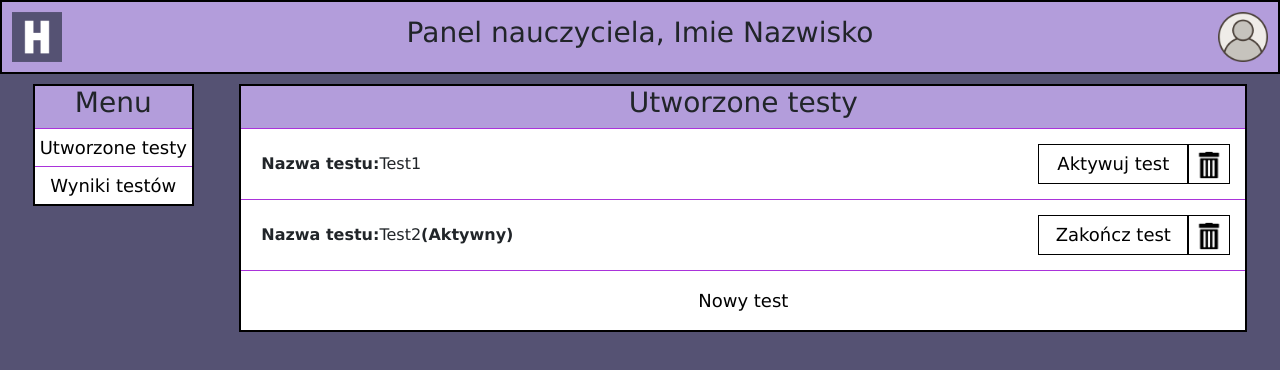
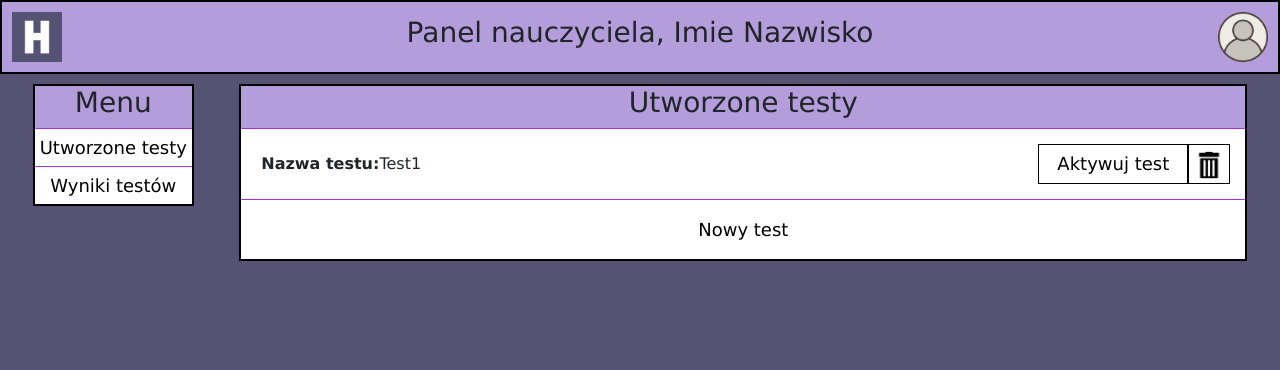
Before and after one commit to qushishu/szybki-test, a React (Create React App) app in the folder my-app/: page /teacher-panel/1 in a window 1280 px wide. Shown: the top 370 px of the page. Built offline with nearby package versions, Linux system fonts and the light colour scheme; no server answers.

Commit message:
added test closing

```diff
--- a/my-app/src/API.ts
+++ b/my-app/src/API.ts
@@ -12,8 +12,9 @@ export type Token = {
 export type Test = {
     id: number;
     nazwa: string;
-    isActive: boolean;
+    czyAktywny: boolean;
     token:string;
+    dataZakonczenia:Date
 }
 
 
@@ -91,8 +92,8 @@ export const getQuizAnswers = async (pytanieId: number) => {
 export const getTests = async () => {
     const endpoint = 'http://localhost:8080/testy';
     const data = await (await fetch(endpoint)).json();
-    const testy: Token[] = data;
-    return testy;
+    //const testy: Token[] = data;
+    return data;
 }
 
 export const getTeacherTests = async (teacherId:number) => {
--- a/my-app/src/components/TeacherPanel/CreatedTests.tsx
+++ b/my-app/src/components/TeacherPanel/CreatedTests.tsx
@@ -8,7 +8,7 @@ import TestCreatingTP from "./TestCreating";
 import ActivateTest from "./ActivateTest";
 
 const CreatedTests:React.FC<TeacherPanelData> = (tpData) =>{
-    const [tests,setTests] = useState<Test[]>([{nazwa:"Test1",isActive:false,id:0,token:"as"},{nazwa:"Test2",isActive:true,id:0,token:"fds"}]);
+    const [tests,setTests] = useState<Test[]>([{nazwa:"Test1",czyAktywny:false,id:0,token:"as",dataZakonczenia:new Date()}]);
 
     useEffect(() => {
         (async () => {
@@ -26,13 +26,33 @@ const CreatedTests:React.FC<TeacherPanelData> = (tpData) =>{
         tpData.loadedPageContent(<ActivateTest tpData={tpData} test={test}/>);
     }
 
-    function closeTest(test:Test){
+    const closeTest= async(test:Test)=>{
         //TODO: close test
-        alert("TODO: close test. "+test.nazwa)
+            let date=new Date()
+            const testPost = {
+                "id": test.id,
+                "nauczycielId": tpData.teacherId,
+                "token": test.token,
+                "nazwa": test.nazwa,
+                "dataUruchomienia": date,
+                "dataZakonczenia": date,
+                "czasTrwania": 0,
+                "czyAktywny": false
+              }
+            const requestOptions = {
+                method: 'PUT',
+                headers: { 'Content-Type': 'application/json' },
+                body: JSON.stringify(testPost)
+              };
+              //console.log(JSON.stringify(pytaniePost));
+              const data = await fetch('http://localhost:8080/testy', requestOptions).then(response => response.json());
+            //TODO switch test to active
+           // test.czyAktywny=false
+           window.location.reload();
     }
 
     function editTest(test:Test){
-        if(test.isActive){
+        if(test.czyAktywny){
             alert("Nie można edytować aktywnego testu.")
         }
         else{
@@ -46,7 +66,7 @@ const CreatedTests:React.FC<TeacherPanelData> = (tpData) =>{
     }
 
     function deleteTest(test:Test){
-        if(test.isActive){
+        if(test.czyAktywny){
             alert("Nie można usunąć aktywnego testu.")
         }
         else{
@@ -62,10 +82,10 @@ const CreatedTests:React.FC<TeacherPanelData> = (tpData) =>{
         <div className='fullWidth flexRow' style={{borderTop:borderColor, padding:"5px", paddingLeft:"20px"}} key={i}>
             <div className="flexRow">
                 <b>Nazwa testu:</b>{test.nazwa}
-                <b>{test.isActive ? "(Aktywny)": ""}</b>
+                <b>{test.czyAktywny ? "(Aktywny)": ""}</b>
             </div>
             <div className='flexRow' style={{justifyContent:"space-around", padding:"10px", height:"60px"}}>
-                <button style={{width:"150px"}} onClick={test.isActive? ()=>closeTest(test) : ()=>activateTest(test)}>{test.isActive? "Zakończ test":"Aktywuj test"}</button>
+                <button style={{width:"150px"}} onClick={test.czyAktywny? ()=> closeTest(test) : ()=>activateTest(test)}>{test.czyAktywny? "Zakończ test":"Aktywuj test"}</button>
                 {/* <button onClick={()=> editTest(test)}><img className="icon" src={editIcon}/></button> */}
                 <button onClick={()=> deleteTest(test)}><img className="icon" src={binIcon}/></button>
             </div>
--- a/my-app/src/components/TeacherPanel/TestsResults.tsx
+++ b/my-app/src/components/TeacherPanel/TestsResults.tsx
@@ -5,7 +5,7 @@ import { useEffect, useState } from "react";
 
 
 const TestsResults:React.FC<TeacherPanelData> = (tpData) => {
-    const [tests,setTests] = useState<Test[]>([{id:0,nazwa:"Test1",isActive:true,token:"aa"}]);
+    const [tests,setTests] = useState<Test[]>([{id:0,nazwa:"Test1",czyAktywny:true,token:"aa",dataZakonczenia:new Date()}]);
 
     useEffect(()=>(
         console.log("TODO get tests with results from db")
--- a/my-app/src/components/TokenLogin.tsx
+++ b/my-app/src/components/TokenLogin.tsx
@@ -1,5 +1,5 @@
 import React, { useState, useRef } from "react";
-import { getTests, Token } from "../API";
+import { getTests, Test, Token } from "../API";
 import { useNavigate } from "react-router-dom";
 const TokenLogin = () => {
   let navigate = useNavigate();
@@ -7,11 +7,13 @@ const TokenLogin = () => {
   const authorize = async () => {
     //  API request
     console.log(token);
-    const testy: Token[] = await getTests();
+    const testy: Test[] = await getTests();
     const indeks: string = token.slice(0, 6)
     const testToken: string = token.slice(6)
     for (let i = 0; i < testy.length; i++) {
-      if (testToken == testy[i].token) {
+      console.log(testy[i].dataZakonczenia)
+      console.log(new Date())
+      if (testToken == testy[i].token && testy[i].dataZakonczenia.toLocaleString()>new Date().toLocaleString()) {
         setCorrectAuth(true);
         navigate('/test-solving', { state: { id: testy[i].id, indeks: indeks } });
         break;
```
